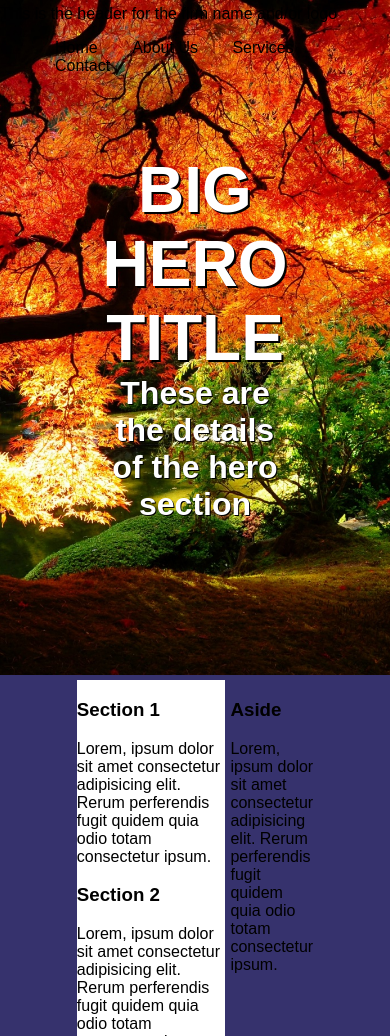
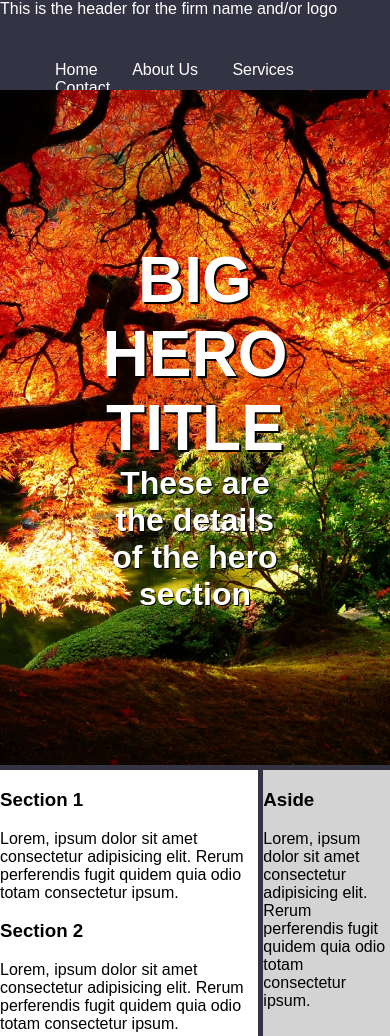
Before and after one commit to nattyman/css-grid, a website: page test1.html in a window 390 px wide. Shown: the top 1036 px of the page. Drawn offline with Linux system fonts and the light colour scheme.

Commit message:
Added 1st basic media query

```diff
--- a/css/test1.css
+++ b/css/test1.css
@@ -6,12 +6,12 @@ body {
     margin:0;
     font-family: 'Montserrat', sans-serif;
     display: grid;
-    grid-template-rows: 80% repeat(2, 1fr);
+    grid-template-rows: 1fr 80% repeat(2, 1fr);
     grid-template-columns: repeat(5, 1fr);
     grid-gap: 5px;
-    background-color: #36326d;
+    background-color: #334;
     grid-template-areas:
-        /* "header header nav nav nav" */
+        "header header header nav nav"
         "hero hero hero hero hero"
         "left main main aside right"
         "footer footer footer footer footer";
@@ -19,11 +19,20 @@ body {
 
 header {
     grid-area: header;
-    /* background-color: darkgray; */
-    z-index: 100;
+    /* padding: 15px; */
+    /* background-color: #4b4b4b; */
+    /* z-index: 100;
     position: absolute;
     top: 5px;
-    margin: 0 auto;
+    margin: 0 auto; */
+}
+
+header #site-info {
+    /* padding: 10px; */
+}
+
+header #site-name {
+    color: white;
 }
 
 nav {
@@ -31,12 +40,13 @@ nav {
 
 }
 
-a { text-decoration: none;}
-ul { list-style-type: none; float:right; }
-ul li {
+nav a { text-decoration: none;}
+nav ul { list-style-type: none; float:right; }
+nav ul li {
     display: inline;
 }
-ul li a { color: black; padding: 15px; }
+nav ul li a { color: white; padding: 5px 15px; }
+nav a:hover { text-decoration: underline;}
 
 #hero {
     grid-area: hero;
@@ -91,6 +101,7 @@ main {
 
 aside {
     grid-area: aside;
+    background-color: lightgray;
 }
 
 footer {
@@ -98,3 +109,16 @@ footer {
     background: lightgray;
 
 }
+
+@media (max-width: 1024px) {
+    body {
+        grid-template-columns: repeat(3, 1fr);
+        grid-template-rows: 40px 40px 80% repeat(2, 1fr);
+        grid-template-areas:
+            "header header header"
+            "nav nav nav"
+            "hero hero hero"
+            "main main aside"
+            "footer footer footer";
+    }
+}
--- a/test1.html
+++ b/test1.html
@@ -4,12 +4,18 @@
     <meta charset="UTF-8">
     <meta name="viewport" content="width=device-width, initial-scale=1.0">
     <meta http-equiv="X-UA-Compatible" content="ie=edge">
+    <meta name="viewport" content="width=device-width, initial-scale=1">
+
     <link rel="stylesheet" href="css/test1.css">
     <title>Fun with CSS Grid Layouts</title>
 </head>
 <body>
     <header id="header">
-        <div>This is the header for the firm name and/or logo</div>
+        <div id="site-info">
+            <div id="logo"></div>
+            <div id="site-name">This is the header for the firm name and/or logo</div>
+       </div>
+    </header>
     <nav id="main-nav">
         <ul>
            <li><a href="#">Home</a></li>
@@ -18,7 +24,6 @@
            <li><a href="#">Contact</a></li>
         </ul>
     </nav>
-    </header>
     <section id="hero">
         <div id="hero-img">
             <div id="hero-content">
```
Lines whose indentation alone changed are shown as unchanged.
